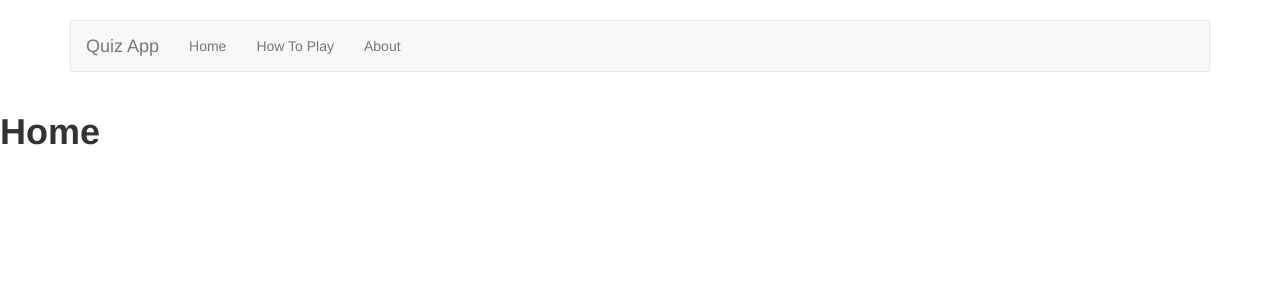
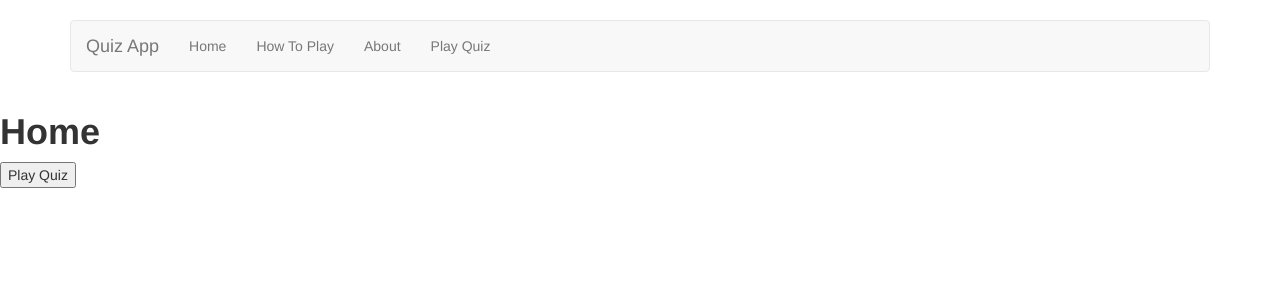
Before and after one commit to tamqtran/CECS445, a Django app: page /quiz/ in a window 1280 px wide. Shown: the top 300 px of the page. Run offline with Django 3.2, Linux system fonts and the light colour scheme; some libraries are stand-ins or nearby versions.

Commit message:
added "Play Quiz" buttons on menu bar and on home page.

```diff
--- a/QuizWebsite/quiz/Templates/base.html
+++ b/QuizWebsite/quiz/Templates/base.html
@@ -25,6 +25,7 @@
                     <li><a href="{% url 'quiz:index' %}">Home</a></li>
                     <li><a href="{% url 'quiz:HowToPlay' %}">How To Play</a></li>
                     <li><a href="{% url 'quiz:About' %}">About</a></li>
+                    <li><a href="{% url 'quiz:AgeSelection' %}">Play Quiz</a></li>
                 </ul>
               </div><!--/.nav-collapse -->
             </div><!--/.container-fluid -->
--- a/QuizWebsite/quiz/Templates/index.html
+++ b/QuizWebsite/quiz/Templates/index.html
@@ -8,6 +8,10 @@
 	{% block body %}
   <body>
 		<h1> <b> Home</b> </h1>
+
+            <form method="get" action="{% url 'quiz:AgeSelection' %}">
+				<button type="submit">Play Quiz </button>
+			</form>
 	</body>
     {% endblock %}
 
```
Also changed, not shown: QuizWebsite/db.sqlite3.
